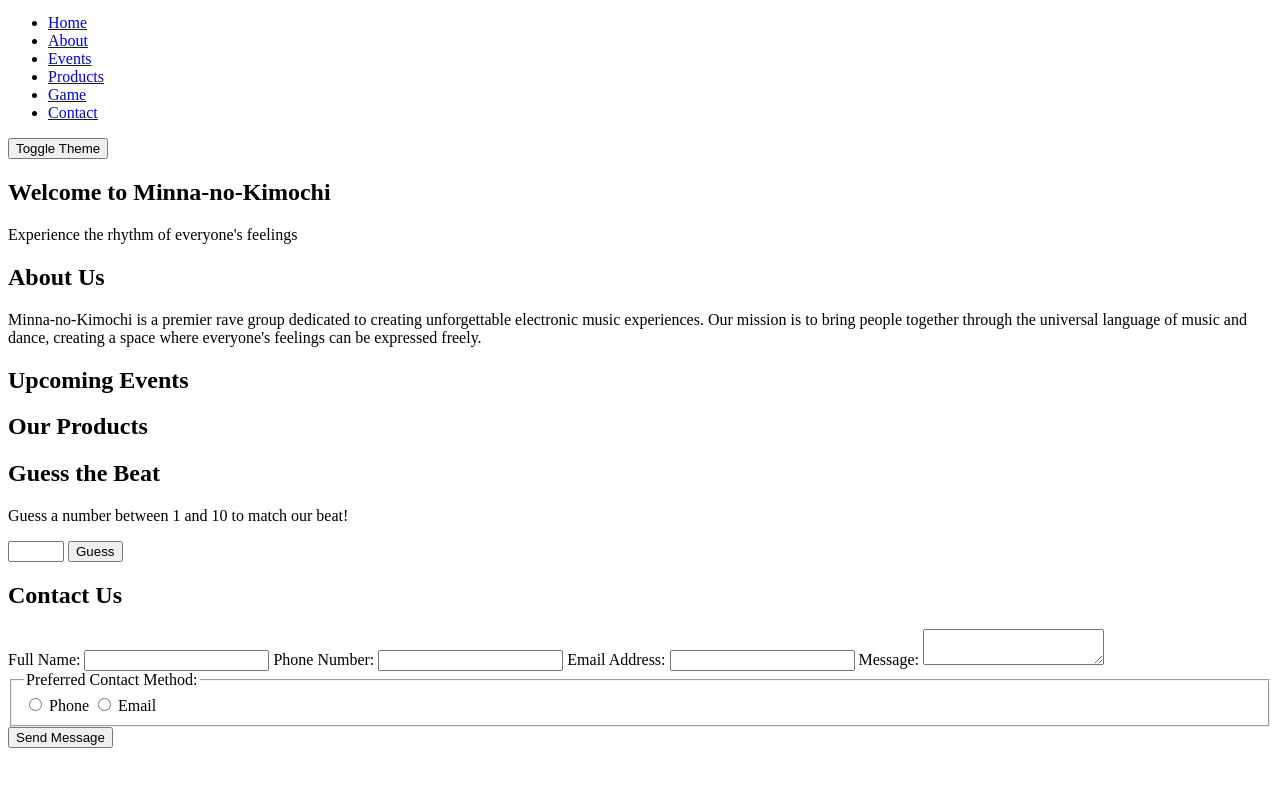
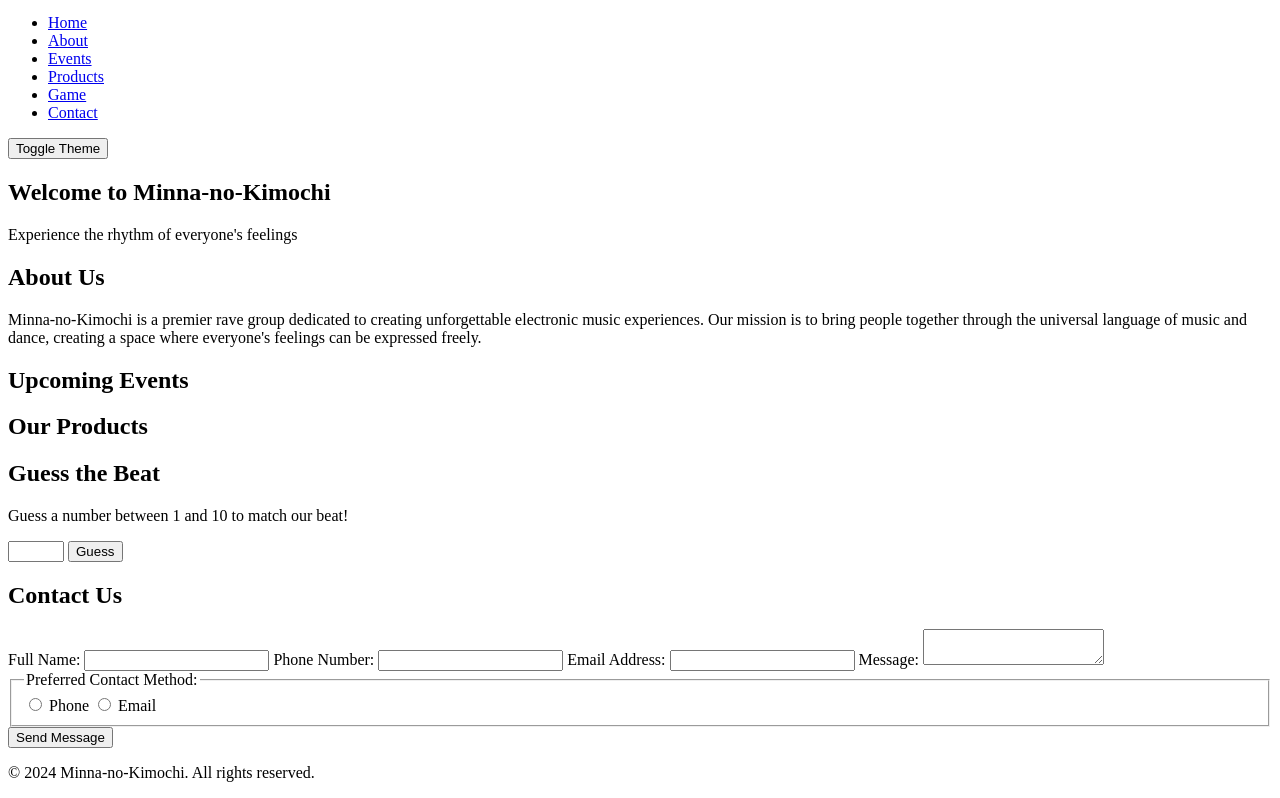
Before and after one commit to Cthulhhu/Minna-no-Kimochi, a plain HTML site: page index.html in a window 1280 px wide. Shown: the part 1663-2461 px from the top of the page. Before the commit the page ends 2427 px from the top, so only its background shows below. Drawn offline with Linux system fonts and the light colour scheme.

Commit message:
Update index.html

```diff
--- a/index.html
+++ b/index.html
@@ -80,3 +80,8 @@
             <div id="form-result"></div>
         </section>
     </main>
+    <footer>
+        <p>&copy; 2024 Minna-no-Kimochi. All rights reserved.</p>
+    </footer>
+</body>
+</html>
```
